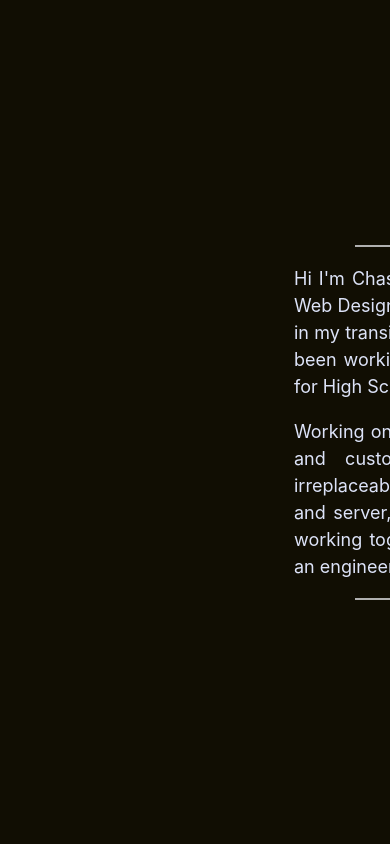
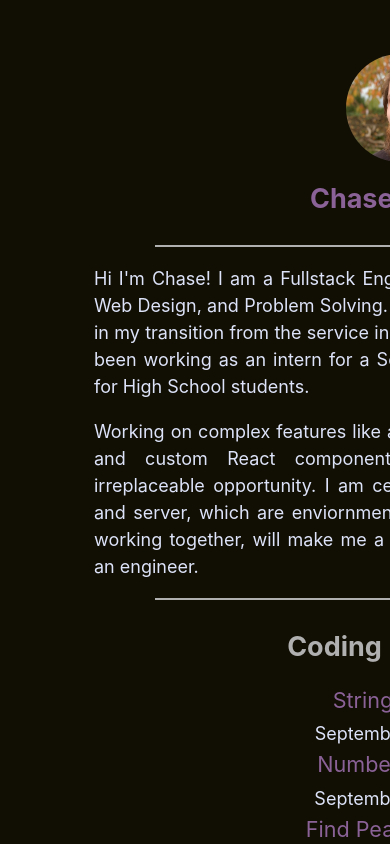
Before and after one commit to Chase-Stokes/nextjs-blog, a Next.js app: page / in a window 390 px wide. Shown: the top 844 px of the page. Built offline with nearby package versions, Linux system fonts and the light colour scheme.

Commit message:
debugging mobile styles

```diff
--- a/components/layout.module.css
+++ b/components/layout.module.css
@@ -1,5 +1,5 @@
 .container {
-  max-width: 36rem;
+  max-width:36rem;
   padding: 0 1rem;
   margin: 3rem auto 6rem;
 }
--- a/styles/global.css
+++ b/styles/global.css
@@ -40,6 +40,7 @@ hr {
 }
 
 code {
+  /* width: fit-content; */
   margin: 10px;
   color: black;
 }
@@ -51,3 +52,11 @@ pre {
   background-color: #c8c8c8;
   cursor: crosshair;
 }
+
+@media all and (max-width: 500px) {
+  body {
+    width: 800px;
+    margin: 0;
+    padding: 0;
+  }
+}
```
